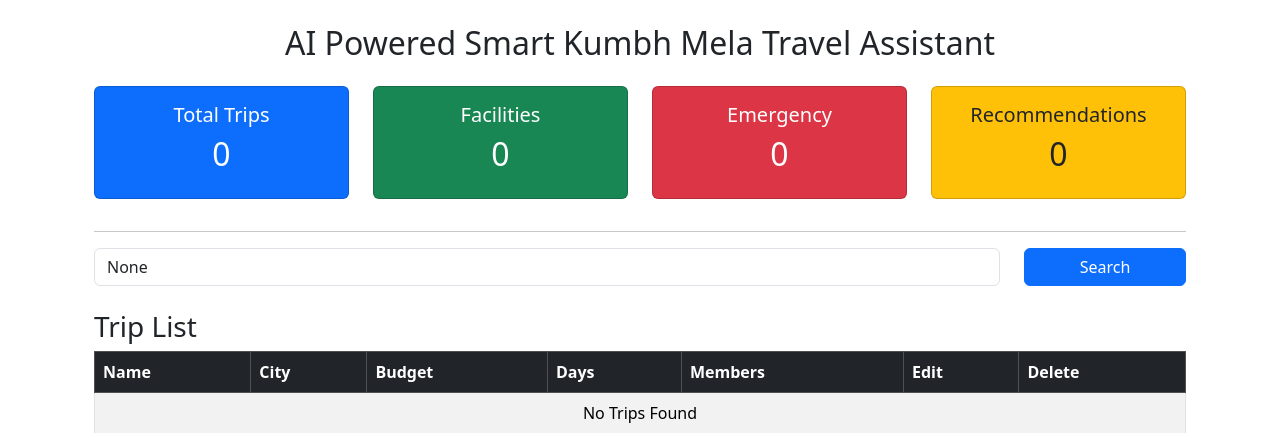
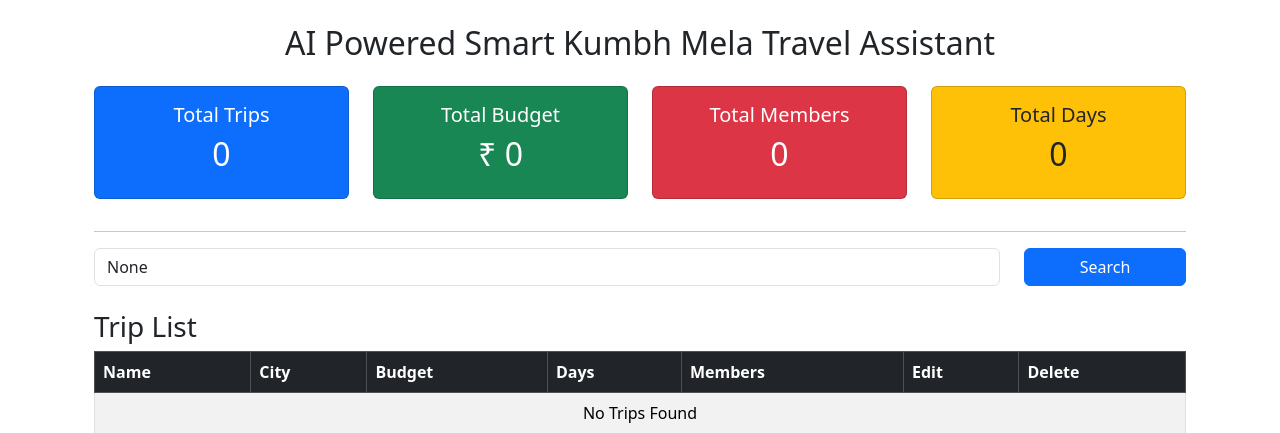
Before and after one commit to hiteshchaudhari77/ITR_Django_Backend, a Django app: page / in a window 1280 px wide. Shown: the part 56-489 px from the top of the page. Run offline with Django 5.2, Linux system fonts and the light colour scheme; data that the repository does not hold is empty.

Commit message:
Added user trips, dashboard statistics and search improvements

```diff
--- a/travel/templates/base.html
+++ b/travel/templates/base.html
@@ -75,11 +75,13 @@
 
                 <li class="nav-item">
 
-                    <a class="btn btn-danger" href="/logout/">
+                    <a class="btn btn-danger"
+   href="/logout/"
+   onclick="return confirm('Are you sure you want to logout?')">
 
-                        Logout
+    Logout
 
-                    </a>
+</a>
 
                 </li>
 
--- a/travel/templates/home.html
+++ b/travel/templates/home.html
@@ -24,8 +24,8 @@
         <div class="col-md-3 mb-3">
             <div class="card bg-success text-white text-center">
                 <div class="card-body">
-                    <h5>Facilities</h5>
-                    <h2>{{ total_facilities }}</h2>
+                    <h5>Total Budget</h5>
+                    <h2>₹ {{ total_budget }}</h2>
                 </div>
             </div>
         </div>
@@ -33,8 +33,8 @@
         <div class="col-md-3 mb-3">
             <div class="card bg-danger text-white text-center">
                 <div class="card-body">
-                    <h5>Emergency</h5>
-                    <h2>{{ total_emergency }}</h2>
+                    <h5>Total Members</h5>
+                    <h2>{{ total_members }}</h2>
                 </div>
             </div>
         </div>
@@ -42,8 +42,8 @@
         <div class="col-md-3 mb-3">
             <div class="card bg-warning text-dark text-center">
                 <div class="card-body">
-                    <h5>Recommendations</h5>
-                    <h2>{{ total_recommendation }}</h2>
+                    <h5>Total Days</h5>
+                    <h2>{{ total_days }}</h2>
                 </div>
             </div>
         </div>
@@ -131,11 +131,12 @@
             <td>
 
                 <a href="/delete/{{ trip.id }}/"
-                   class="btn btn-danger btn-sm">
+   class="btn btn-danger btn-sm"
+   onclick="return confirm('Are you sure you want to delete this trip?')">
 
-                    Delete
+    Delete
 
-                </a>
+</a>
 
             </td>
 
--- a/travel/views.py
+++ b/travel/views.py
@@ -2,36 +2,54 @@
 from django.contrib.auth.models import User
 from django.contrib.auth import authenticate, login, logout
 from django.contrib import messages
+from django.db.models import Q
 
 from .models import Trip, Facility, EmergencyContact, Recommendation
 
 
 def home(request):
 
+    if request.user.is_authenticated:
+        trips = Trip.objects.filter(user=request.user)
+    else:
+        trips = Trip.objects.none()
+
     search = request.GET.get("search")
 
     if search:
-        trips = Trip.objects.filter(city__icontains=search)
-    else:
-        trips = Trip.objects.all()
+        trips = trips.filter(
+        Q(city__icontains=search) |
+        Q(name__icontains=search)
+    )
 
-    total_trips = Trip.objects.count()
+    total_trips = trips.count()
+    total_budget = sum(trip.budget for trip in trips)
+    total_members = sum(trip.members for trip in trips)
+    total_days = sum(trip.days for trip in trips)
     total_facilities = Facility.objects.count()
     total_emergency = EmergencyContact.objects.count()
     total_recommendation = Recommendation.objects.count()
 
     context = {
-        "trips": trips,
-        "search": search,
-        "total_trips": total_trips,
-        "total_facilities": total_facilities,
-        "total_emergency": total_emergency,
-        "total_recommendation": total_recommendation,
-    }
+    "trips": trips,
+    "search": search,
+
+    "total_trips": total_trips,
+    "total_budget": total_budget,
+    "total_members": total_members,
+    "total_days": total_days,
+
+    "total_facilities": total_facilities,
+    "total_emergency": total_emergency,
+    "total_recommendation": total_recommendation,
+}
 
     return render(request, "home.html", context)
 
 def trip(request):
+
+    if not request.user.is_authenticated:
+        return redirect("/login/")
 
     if request.method == "POST":
 
@@ -42,6 +60,7 @@
         members = int(request.POST.get("members"))
 
         Trip.objects.create(
+            user=request.user,
             name=name,
             city=city,
             budget=budget,
```
Also changed, not shown: travel/models.py (+8 -0 lines), travel/migrations/0007_trip_user.py (added).
